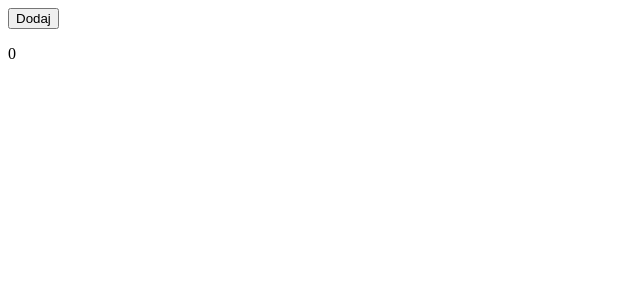
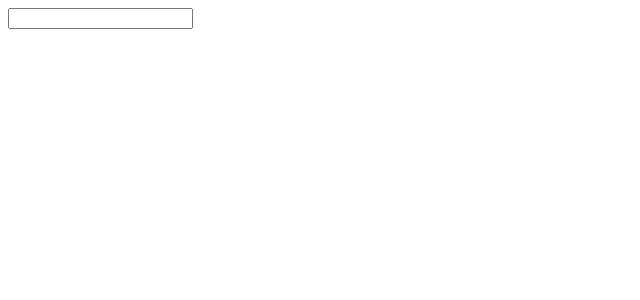
Before and after one commit to Ablaszak/WDAI, a React (Vite) app in the folder lab5-project/: page / in a window 1280 px wide. Shown: the top 300 px of the page, without its empty margins (0-640 px from the left). Built offline with nearby package versions, Linux system fonts and the light colour scheme.

Commit message:
finished 6.2

```diff
--- a/lab5-project/src/App.tsx
+++ b/lab5-project/src/App.tsx
@@ -1,7 +1,7 @@
-import Licznik from "./components/efekty/Licznik.tsx";
+import Tytul from "./components/efekty/Tytul.tsx";
 
 function App() {
-    return <Licznik/>;
+    return <Tytul/>;
 }
 
 export default App
--- /dev/null
+++ b/lab5-project/src/components/efekty/Tytul.tsx
@@ -0,0 +1,18 @@
+import {useEffect, useState} from "react";
+
+export default function Tytul(){
+
+    const [tytul, setTytul] = useState("Tytul");
+
+    useEffect(() => {document.title = tytul}, [tytul]);
+
+    return(<>
+        <label>
+            <input
+                type = "text"
+                onChange = {fun => setTytul(fun.target.value)}
+            />
+        </label>
+    </>)
+
+}
```
